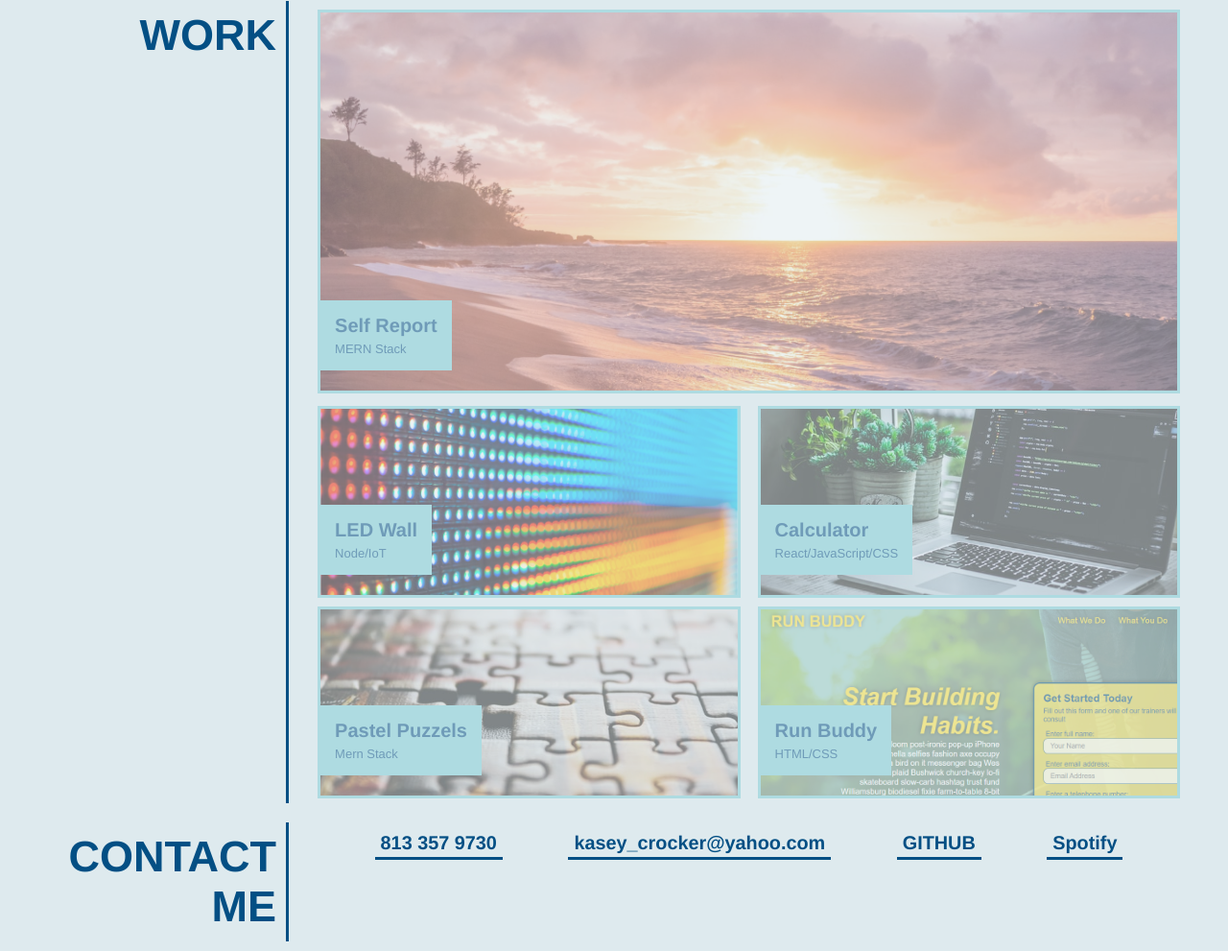
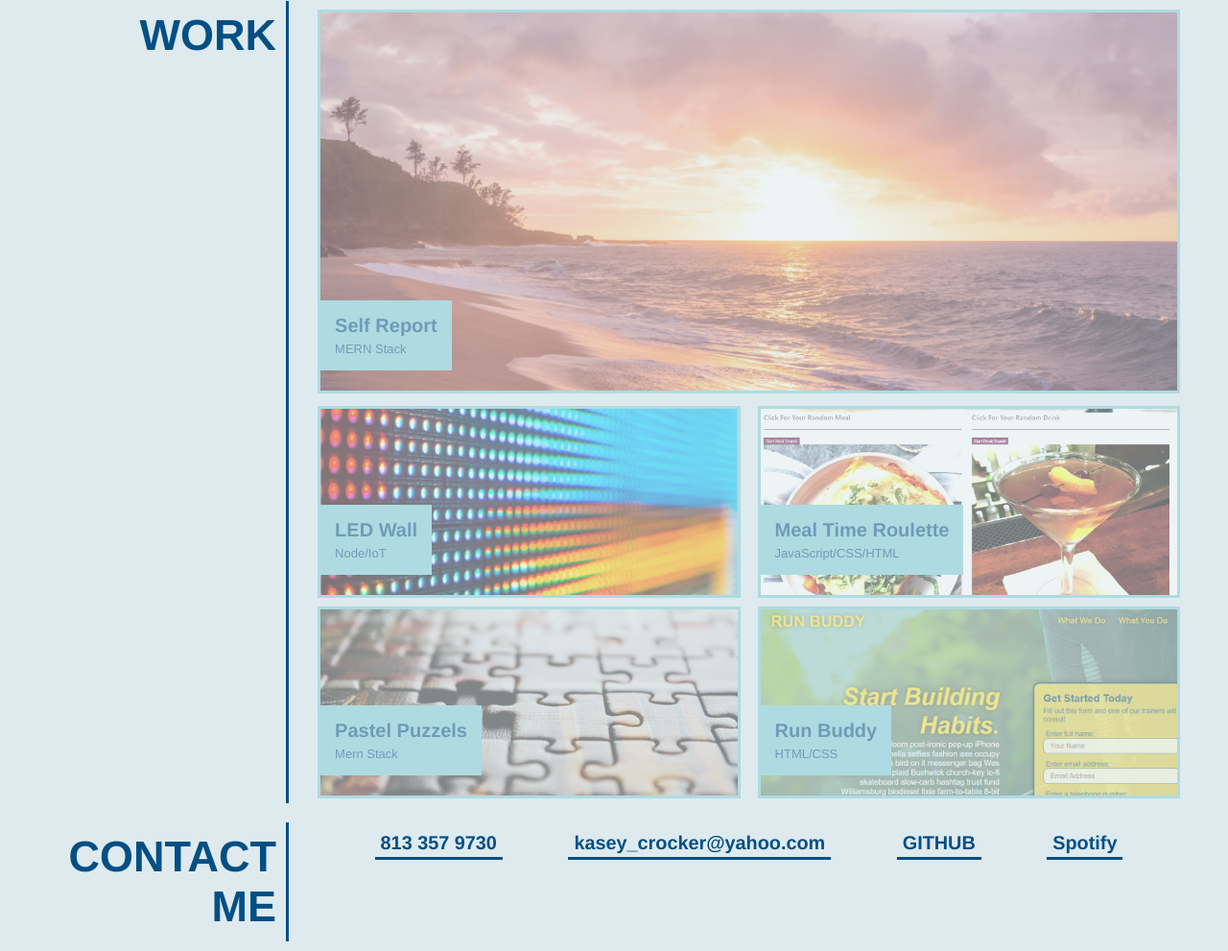
Before and after one commit to KaseyCrocker/kaseys-portfolio, a plain HTML site: page index.html in a window 1280 px wide. Shown: the part 541-1532 px from the top of the page at 96% size. Drawn offline with Linux system fonts and the light colour scheme.

Commit message:
Meal Time Roulette

```diff
--- a/assets/css/style.css
+++ b/assets/css/style.css
@@ -156,7 +156,7 @@
   }
 
   #calculator {
-    background-image: url("../images/coding-laptop.jpg");
+    background-image: url("../images/Meal-time-roulette-screenshot.jpg");
     background-size: cover;
     background-position: center;
   }
--- a/index.html
+++ b/index.html
@@ -69,12 +69,12 @@
             </div>
           </div>
         </a>
-        <a href="">
+        <a href="https://xoerycaxo.github.io/Meal-Time-Roulette/">
           <div id="calculator" class="small-img">
             <div>
-              Calculator
+              Meal Time Roulette
               <div>
-                React/JavaScript/CSS
+                JavaScript/CSS/HTML
               </div>
             </div>
           </div>
```
Also changed, not shown: assets/images/Meal-time-roulette-screenshot.jpg (added).
